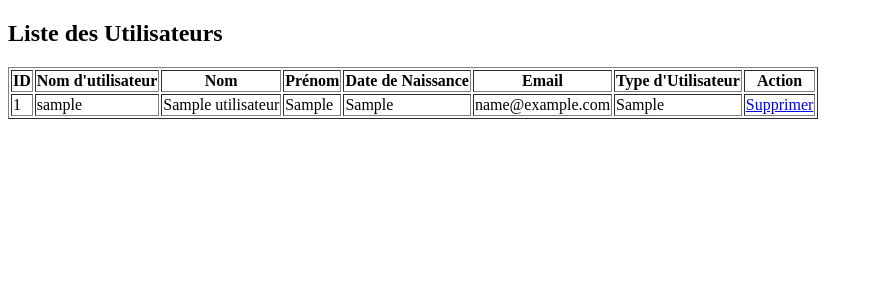
After one commit to evanoui/SAE-301, a CodeIgniter app: page /SAE-301/index.php/users/user_list in a window 1280 px wide. The commit adds this page. Shown: the top 300 px of the page, without its empty margins (0-873 px from the left). Run offline with CodeIgniter, Linux system fonts and the light colour scheme; tables that the repository leaves empty or names only in its code hold one stand-in row (values such as "Sample post").

Commit message:
Liste des utilisateurs + Suppression

```diff
--- a/application/controllers/Users.php
+++ b/application/controllers/Users.php
@@ -36,5 +36,14 @@ class Users extends CI_Controller {
         // Afficher une page de succès après l'ajout d'un utilisateur
         $this->load->view('add_success');
     }
+
+    public function user_list() {
+        $data['users'] = $this->User_model->get_users(); // Assurez-vous que vous avez une méthode get_users() dans votre modèle
+        $this->load->view('user_list', $data);
+    }
+    public function delete($user_id) {
+        $this->User_model->delete_user($user_id);
+        redirect('users/user_list');
+    }
 }
 ?>
--- a/application/models/User_model.php
+++ b/application/models/User_model.php
@@ -21,5 +21,16 @@ class User_model extends CI_Model {
 
         $this->db->insert('utilisateur', $data);
     }
+
+    public function get_users() {
+        // Récupérer la liste des utilisateurs depuis la base de données
+        $query = $this->db->get('utilisateur');
+        return $query->result();
+    }
+
+    public function delete_user($user_id) {
+        $this->db->where('id', $user_id);
+        $this->db->delete('utilisateur');
+    }
 }
 ?>
--- a/application/views/create_user.php
+++ b/application/views/create_user.php
@@ -38,5 +38,7 @@
 
     <?php echo form_close(); ?>
 
+
 </body>
+
 </html>
--- /dev/null
+++ b/application/views/user_list.php
@@ -0,0 +1,43 @@
+<!DOCTYPE html>
+<html lang="en">
+<head>
+    <meta charset="UTF-8">
+    <meta name="viewport" content="width=device-width, initial-scale=1.0">
+    <title>Liste des Utilisateurs</title>
+</head>
+<body>
+
+    <h2>Liste des Utilisateurs</h2>
+
+    <table border="1">
+        <tr>
+            <th>ID</th>
+            <th>Nom d'utilisateur</th>
+            <th>Nom</th>
+            <th>Prénom</th>
+            <th>Date de Naissance</th>
+            <th>Email</th>
+            <th>Type d'Utilisateur</th>
+            <th>Action</th>
+        </tr>
+        <?php foreach ($users as $user): ?>
+            <tr>
+                <td><?php echo $user->id; ?></td>
+                <td><?php echo $user->login; ?></td>
+                <td><?php echo $user->nom; ?></td>
+                <td><?php echo $user->prenom; ?></td>
+                <td><?php echo $user->ddn; ?></td>
+                <td><?php echo $user->email; ?></td>
+                <td><?php echo $user->type_utilisateur; ?></td>
+                <td>
+                    <!-- Dans votre vue ou tableau affichant les utilisateurs -->
+                <a href="<?php echo base_url('index.php/users/delete/' . $user->id); ?>" onclick="return confirm('Êtes-vous sûr de vouloir supprimer cet utilisateur ?')">Supprimer</a>
+
+
+                </td>
+            </tr>
+        <?php endforeach; ?>
+    </table>
+
+</body>
+</html>
```
Also changed, not shown: application/.htaccess.
